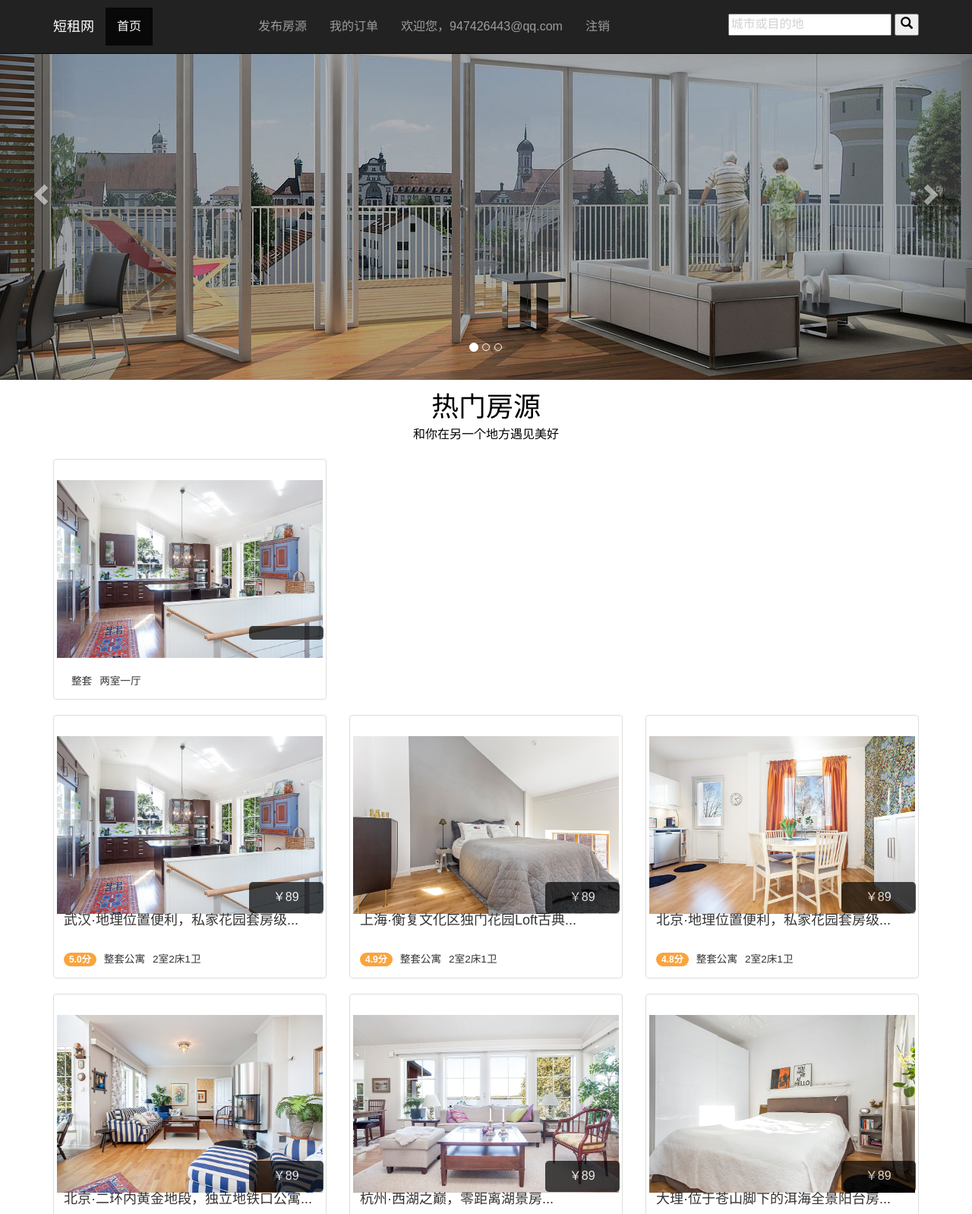
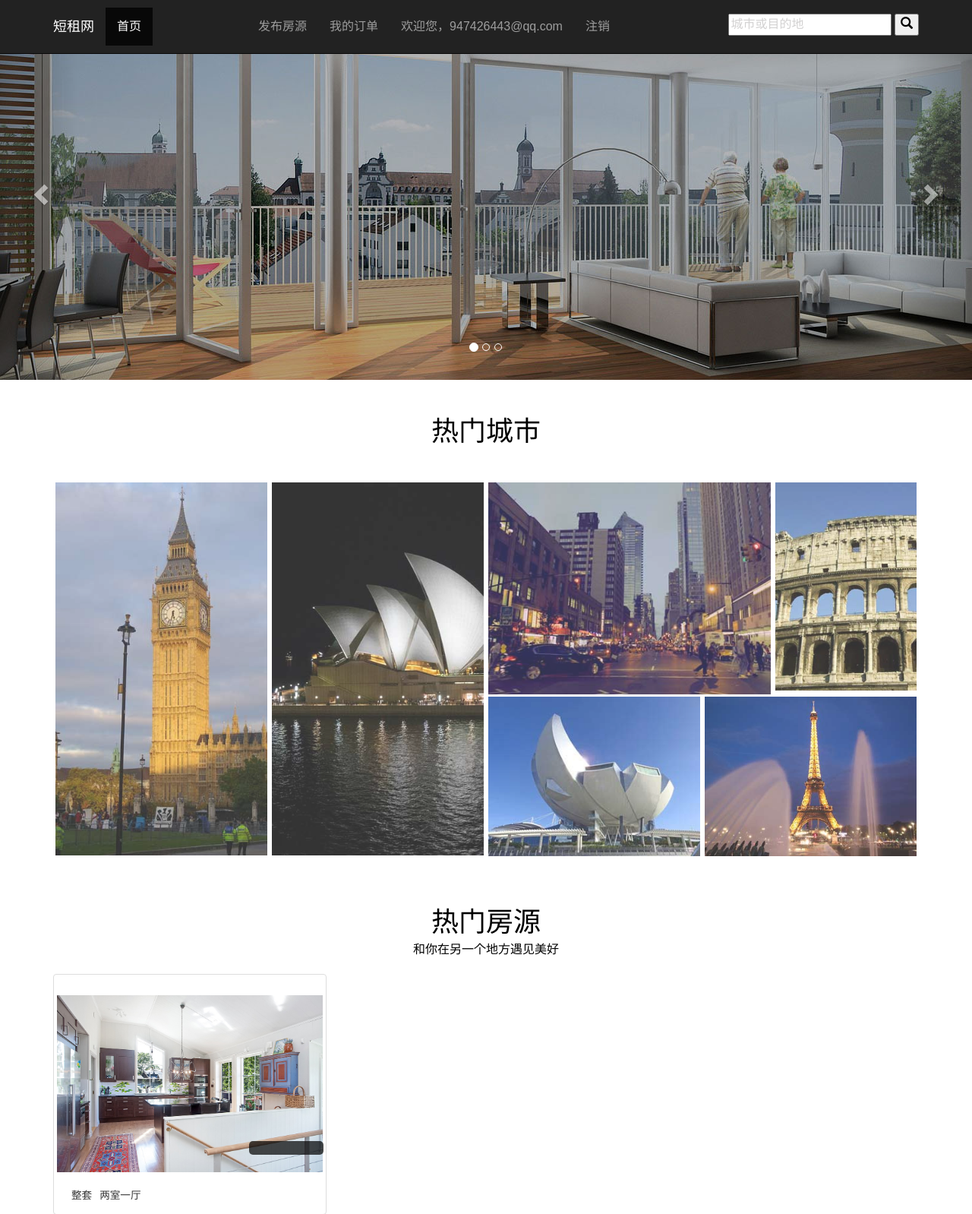
Before and after one commit to dnmnkdsj/ShortRent, a Flask app: page / in a window 1280 px wide. Shown: the top 1598 px of the page at 76% size. Run offline with Flask 2, Linux system fonts and the light colour scheme; data that the repository does not hold is empty; parts of the project's set-up code (start-up, migrations or seed data) failed here and were passed over; some libraries are stand-ins or nearby versions.

Commit message:
add topcity model of index.html

```diff
--- /dev/null
+++ b/app/static/css/index_topcity.css
@@ -0,0 +1,256 @@
+.top-grid  h3 {
+ 	font-size: 3em;
+  	color: #000;
+  	margin:0 0 0.4em;
+	font-family: 'Montserrat-Regular';
+  	text-align: center;
+}
+.top-grid h3:after,.top-grid h3:before {
+  	width: 200px;
+  	height: 1px;
+ 	 display: inline-block;
+ 	 vertical-align: middle;
+ 	 content: "";
+ 	 background: #000;
+ 	 margin: 0 1%;
+}
+.grid1 {
+  padding: 2em 0 0;
+}
+
+.grid {
+	position: relative;
+	margin: 0 auto;
+	list-style: none;
+	text-align: center;
+}
+
+.grid figure {
+	position: relative;
+	float: left;
+	overflow: hidden;
+	text-align: center;
+	cursor: pointer;
+}
+
+.grid figure img {
+	position: relative;
+	display: block;
+	min-height: 100%;
+	max-width: 100%;
+	opacity: 0.8;
+}
+
+.grid figure figcaption {
+	padding: 2em;
+	color: #fff;
+	text-transform: uppercase;
+	font-size: 1.25em;
+	-webkit-backface-visibility: hidden;
+	backface-visibility: hidden;
+}
+.grid figure figcaption,
+.grid figure figcaption > a {
+	position: absolute;
+	top: 0;
+	left: 0;
+	width: 100%;
+	height: 100%;
+}
+
+figure.effect-layla figcaption::before,
+figure.effect-layla figcaption::after {
+	position: absolute;
+	content: '';
+	opacity: 0;
+}
+
+figure.effect-layla figcaption::before {
+	top: 25px;
+	right: 15px;
+	bottom: 25px;
+	left: 15px;
+	border-top: 1px solid #fff;
+	border-bottom: 1px solid #fff;
+	-webkit-transform: scale(0,1);
+	transform: scale(0,1);
+	-webkit-transform-origin: 0 0;
+	transform-origin: 0 0;
+}
+
+figure.effect-layla figcaption::after {
+	top: 15px;
+	right: 25px;
+	bottom: 15px;
+	left: 25px;
+	border-right: 1px solid #fff;
+	border-left: 1px solid #fff;
+
+	-webkit-transform: scale(1,0);
+	transform: scale(1,0);
+	-webkit-transform-origin: 100% 0;
+	transform-origin: 100% 0;
+
+}
+figure.effect-layla h4 {
+	margin-top: 14%;
+	font-size: 1.5em;
+  	font-family: 'Montserrat-Regular';
+	opacity: 0;
+	-webkit-transform: translate3d(0,-10px,0);
+	transform: translate3d(0,-10px,0);
+}
+
+figure.effect-layla p {
+	margin: 0.5em 0em 0;
+	font-size:0.7em;
+	color:#fff;
+	text-transform: none;
+	opacity: 0;
+	-webkit-transform: translate3d(0,-10px,0);
+	transform: translate3d(0,-10px,0);
+}
+figure.effect-layla h4 {
+	-webkit-transform: translate3d(0,-30px,0);
+	transform: translate3d(0,-30px,0);
+}
+figure.effect-layla figcaption::before,
+figure.effect-layla figcaption::after
+ {
+	-webkit-transition: opacity 0.35s, -webkit-transform 0.35s;
+	transition: opacity 0.35s, transform 0.35s;
+}
+figure.effect-layla:hover figcaption::before,
+figure.effect-layla:hover figcaption::after {
+	opacity: 1;
+	-webkit-transform: scale(1);
+	transform: scale(1);
+}
+
+figure.effect-layla:hover h4,
+figure.effect-layla:hover p {
+	opacity: 1;
+	-webkit-transform: translate3d(0,0,0);
+	transform: translate3d(0,0,0);
+}
+
+figure.effect-layla:hover figcaption::after,
+figure.effect-layla:hover h4,
+figure.effect-layla:hover p
+ {
+	-webkit-transition-delay: 0.15s;
+	transition-delay: 0.15s;
+}
+figure.effect-layla:hover {
+  	background-color: #000;
+}
+/*--//--*/
+.grid-lo figure {
+	position: relative;
+	float: left;
+	overflow: hidden;
+	text-align: center;
+	cursor: pointer;
+}
+
+.grid-lo figure img {
+	position: relative;
+	display: block;
+	min-height: 100%;
+	max-width: 100%;
+	opacity: 0.8;
+}
+
+.grid-lo figure figcaption {
+	padding: 2em;
+	color: #fff;
+	text-transform: uppercase;
+	font-size: 1.25em;
+	-webkit-backface-visibility: hidden;
+	backface-visibility: hidden;
+}
+.grid-lo figure figcaption,
+.grid-lo figure figcaption > a {
+	position: absolute;
+	top: 0;
+	left: 0;
+	width: 100%;
+	height: 100%;
+}
+figure.effect-layla h4 {
+	margin-top: 90%;
+	font-size: 1.2em;
+  	font-family: 'Montserrat-Regular';
+	opacity: 0;
+	-webkit-transform: translate3d(0,-10px,0);
+	transform: translate3d(0,-10px,0);
+}
+.grid-city {
+  padding: 0 3px;
+}
+.grid-lo2 {
+  padding: 0;
+}
+.grid-me {
+  padding: 0;
+}
+.col-md-8.grid-lo1 {
+  padding: 0 6px 0 0;
+}
+.grid-lo3 {
+  padding: 0 3px 0 0;
+}
+.grid-lo4 {
+  padding: 0 0 0 3px;
+}
+
+.grid-at{
+	padding: 2em 0 0;
+}
+figure.effect-layla h4.effect1{
+	margin-top: 30%;
+}
+figure.effect-layla h4.effect3{
+	margin-top: 23%;
+}
+
+.grid-city {
+  float: left;
+  width: 25%;
+}
+.grid-city1 {
+  width:50%
+}
+.col-md-8.grid-lo1 {
+  float: left;
+  width: 67%;
+}
+.grid-lo2 {
+  float: left;
+  width: 33%;
+}
+.grid-lo3 {
+  float: left;
+  width: 50%;
+}
+.grid-lo4 {
+  float: left;
+  width: 50%;
+}
+/*figure.effect-layla h4 {
+  margin-top: 95%;
+  font-size: 0.9em;
+}*/
+.grid-lo figure figcaption {
+  padding: 1em;
+}
+
+figure.effect-layla h4.effect2 {
+  margin-top:80%;
+}
+.grid-me {
+  padding-bottom: 3px;
+}
+.top-grid {
+  padding: 2em 0 3em;
+}
--- a/app/templates/index.html
+++ b/app/templates/index.html
@@ -7,6 +7,7 @@
     <title>首页</title>
     <link rel="stylesheet" href="../static/bootstrap-3.3.7-dist/css/bootstrap.min.css">
     <link rel="stylesheet" href="../static/css/index.css">
+    <link rel="stylesheet" href="../static/css/index_topcity.css">
     <script src="../static/js/jquery.min.js"></script>
     <script src="../static/js/bootstrap.min.js"></script>
     <script src="../static/js/vue.min.js"></script>
@@ -72,6 +73,97 @@
           <span class="glyphicon glyphicon-chevron-right" aria-hidden="true"></span>
           <span class="sr-only">Next</span>
         </a>
+    </div>
+<!--     热门城市 -->
+    <div class="container">
+        <div class="top-grid">
+        <div class="section-title">
+            <span>热门城市</span>
+        </div>
+            <div class="grid-at">
+                <div class="col-md-3 grid-city">
+                    <div class="grid-lo">
+                        <a href="houseDisplay">
+                            <figure class="effect-layla">
+                                <img class=" img-responsive" src="../static/images/ce.jpg" alt="img">
+                                <figcaption>
+                                    <h4>伦敦</h4>
+                                </figcaption>
+                            </figure>
+                        </a>
+                    </div>
+                </div>
+                <div class="col-md-3 grid-city">
+                    <div class="grid-lo">
+                        <a href="houseDisplay">
+                            <figure class="effect-layla">
+                                <img class=" img-responsive" src="../static/images/ce1.jpg" alt="img">
+                                <figcaption>
+                                    <h4>悉尼</h4>
+                                </figcaption>
+                            </figure>
+                        </a>
+                    </div>
+                </div>
+                <div class="col-md-6 grid-city grid-city1">
+                    <div class="grid-me">
+                        <div class="col-md-8 grid-lo1">
+                            <div class=" grid-lo">
+                                <a href="houseDisplay">
+                                    <figure class="effect-layla">
+                                        <img class=" img-responsive" src="../static/images/ce2.jpg" alt="img">
+                                        <figcaption>
+                                            <h4 class="effect1">纽约</h4>
+                                        </figcaption>
+                                    </figure>
+                                </a>
+                            </div>
+                        </div>
+                        <div class="col-md-4 grid-lo2">
+                            <div class=" grid-lo">
+                                <a href="houseDisplay">
+                                    <figure class="effect-layla">
+                                        <img class=" img-responsive" src="../static/images/ce3.jpg" alt="img">
+                                        <figcaption>
+                                            <h4 class="effect2">罗马</h4>
+                                        </figcaption>
+                                    </figure>
+                                </a>
+                            </div>
+                        </div>
+                        <div class="clearfix"> </div>
+                    </div>
+                    <div class="grid-me">
+                        <div class="col-md-6 grid-lo3">
+                            <div class=" grid-lo">
+                                <a href="houseDisplay">
+                                    <figure class="effect-layla">
+                                        <img class="img-responsive" src="../static/images/ce4.jpg" alt="img">
+                                        <figcaption>
+                                            <h4 class="effect3">新加坡</h4>
+                                        </figcaption>
+                                    </figure>
+                                </a>
+                            </div>
+                        </div>
+                        <div class="col-md-6 grid-lo4">
+                            <div class=" grid-lo">
+                                <a href="houseDisplay">
+                                    <figure class="effect-layla">
+                                        <img class="img-responsive" src="../static/images/ce5.jpg" alt="img">
+                                        <figcaption>
+                                            <h4 class="effect3">巴黎</h4>
+                                        </figcaption>
+                                    </figure>
+                                </a>
+                            </div>
+                        </div>
+                        <div class="clearfix"> </div>
+                    </div>
+                </div>
+                <div class="clearfix"> </div>
+            </div>
+        </div>
     </div>
     <!-- 热门房源展示 -->
     <!-- 目前暂时和房源展示页面一样，之后有时间再改成不同的 -->
```
Also changed, not shown: app/static/images/ce.jpg (added), app/static/images/ce1.jpg (added), app/static/images/ce2.jpg (added), app/static/images/ce3.jpg (added), app/static/images/ce4.jpg (added), app/static/images/ce5.jpg (added).
